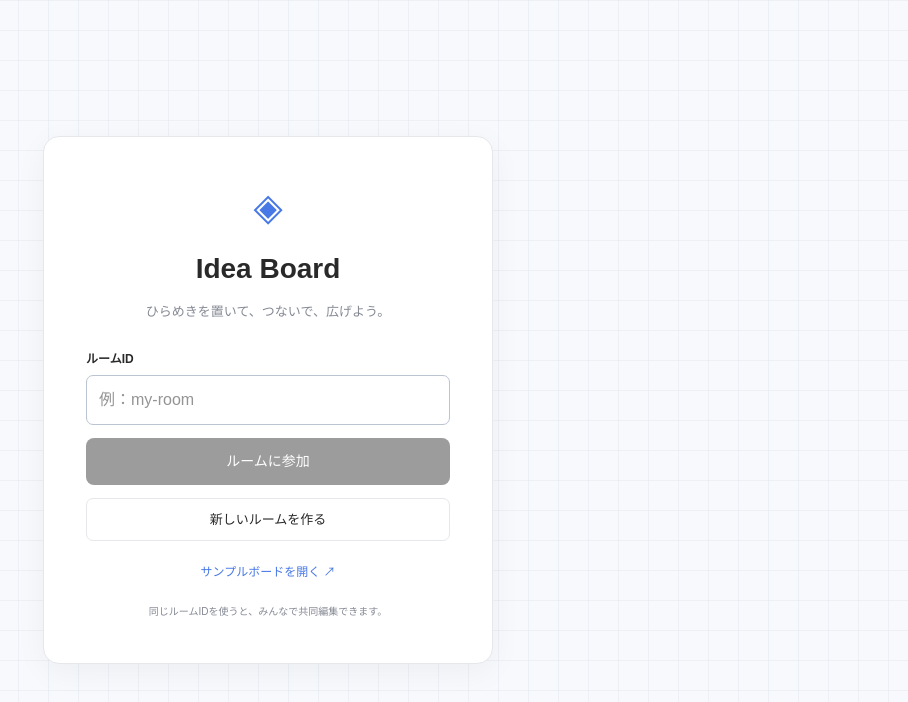
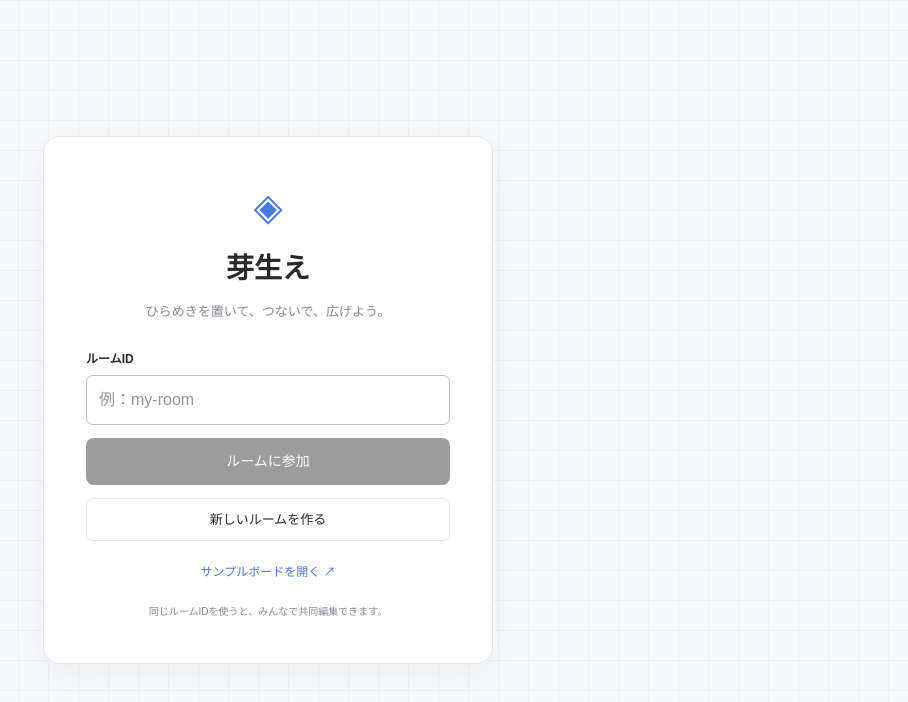
Before and after one commit to jphacks/ng_2617, a Next.js app: page / in a window 1280 px wide. Shown: the top 702 px of the page, without its empty margins (372-1280 px from the left). Built offline with nearby package versions, Linux system fonts and the light colour scheme.

Commit message:
アプリ名を「芽生え」に変更

```diff
--- a/src/app/layout.tsx
+++ b/src/app/layout.tsx
@@ -13,7 +13,8 @@ const geistMono = Geist_Mono({
 });
 
 export const metadata: Metadata = {
-  title: "Idea Board — 共同編集ボード",
+  title: "芽生え — 共同編集ボード",
+  applicationName: "芽生え",
   description: "ひらめきを置いて、つないで、広げる共同編集ボード。",
 };
 
--- a/src/app/page.tsx
+++ b/src/app/page.tsx
@@ -10,7 +10,7 @@ export default function Home() {
   const [roomId, setRoomId] = useState('');
   const router = useRouter();
   return <main className="room-entry"><section className="entry-card">
-    <div className="entry-symbol" aria-hidden="true">◈</div><h1>Idea Board</h1>
+    <div className="entry-symbol" aria-hidden="true">◈</div><h1>芽生え</h1>
     <p>ひらめきを置いて、つないで、広げよう。</p>
     <form onSubmit={event => { event.preventDefault(); if (roomId.trim()) router.push(`/room/${encodeURIComponent(roomId.trim())}`); }}>
       <label htmlFor="room-id">ルームID</label>
--- a/src/client/board-file.ts
+++ b/src/client/board-file.ts
@@ -31,7 +31,7 @@ export async function readBoardFile(file: Pick<File, 'size' | 'text'>): Promise<
 
 export function downloadBoardJson(board: Board): void {
   downloadBlob(new Blob([JSON.stringify(createBoardFile(board))], { type: 'application/json;charset=utf-8' }),
-    `brainstorm-board-${timestamp()}.json`);
+    `芽生え-${timestamp()}.json`);
 }
 
 export function downloadBlob(blob: Blob, filename: string): void {
--- a/src/client/board-svg.ts
+++ b/src/client/board-svg.ts
@@ -63,7 +63,7 @@ function outside(point: Point, anchor: Anchor): Point {
 }
 export function createBoardSvg(board: Board): string {
   createBoardFile(board); // JSONと同じモデル・参照・座標の検証を使う。
-  if (!board.cards.length) return '<svg xmlns="http://www.w3.org/2000/svg" width="400" height="200" viewBox="0 0 400 200"><rect width="100%" height="100%" fill="#fff"/><text x="30" y="60" font-family="sans-serif" font-size="18">空のボード</text></svg>';
+  if (!board.cards.length) return '<svg xmlns="http://www.w3.org/2000/svg" width="400" height="200" viewBox="0 0 400 200"><title>芽生え — ボード</title><rect width="100%" height="100%" fill="#fff"/><text x="30" y="60" font-family="sans-serif" font-size="18">空のボード</text></svg>';
   const points: Point[] = board.cards.flatMap(card => [card.position,
     { x: card.position.x + card.shape.width, y: card.position.y + card.shape.height }]);
   const arrows = board.arrows.map(arrow => {
@@ -80,11 +80,11 @@ export function createBoardSvg(board: Board): string {
   const height = Math.max(...points.map(point => point.y)) + MARGIN - minY;
   return `<?xml version="1.0" encoding="UTF-8"?>
 <svg xmlns="http://www.w3.org/2000/svg" width="${width}" height="${height}" viewBox="${minX} ${minY} ${width} ${height}">
-<title>ブレインストーミングボード</title><desc>確定済みのカードと矢印を出力したボード</desc>
+<title>芽生え — ボード</title><desc>確定済みのカードと矢印を出力したボード</desc>
 <defs><marker id="arrowhead" markerWidth="10" markerHeight="8" refX="9" refY="4" orient="auto"><path d="M0,0 L10,4 L0,8 Z" fill="#64748b"/></marker></defs>
 <rect x="${minX}" y="${minY}" width="${width}" height="${height}" fill="#fff"/>
 <g>${arrows}</g><g>${[...board.cards].sort((a, b) => a.position.z - b.position.z).map(card => renderCard(board, card)).join('')}</g></svg>`;
 }
 export function downloadBoardSvg(board: Board): void {
-  downloadBlob(new Blob([createBoardSvg(board)], { type: 'image/svg+xml;charset=utf-8' }), `brainstorm-board-${timestamp()}.svg`);
+  downloadBlob(new Blob([createBoardSvg(board)], { type: 'image/svg+xml;charset=utf-8' }), `芽生え-${timestamp()}.svg`);
 }
--- a/src/components/Board.tsx
+++ b/src/components/Board.tsx
@@ -307,7 +307,7 @@ function BoardCanvas({ client, state }: { client: BoardClient; state: BoardClien
       </ReactFlow>}
       {!board && <div className="board-loading" role="status">{state.status === 'offline' ? 'ボードに接続できませんでした' : 'ボードを読み込み中…'}</div>}
       {ready && board && !board.cards.length && <div className="empty-board"><b>最初のアイデアを置いてみましょう</b><p>左の「付箋を追加」から配置できます。</p></div>}
-      <header className="board-brand panel"><Link href="/" onNavigate={() => client.leave()} aria-label="ルーム一覧へ">◈</Link><div><strong>Idea Board</strong><small>ルーム：{state.identity.boardId}</small></div>
+      <header className="board-brand panel"><Link href="/" onNavigate={() => client.leave()} aria-label="ルーム一覧へ">◈</Link><div><strong>芽生え</strong><small>ルーム：{state.identity.boardId}</small></div>
         <span className={`connection-dot ${ready ? 'connected' : ''}`} title={ready ? '同期中' : '未接続'} />
       </header>
       <nav className="board-toolbar panel" aria-label="ボードのツール">
--- a/src/components/MatchingGame.tsx
+++ b/src/components/MatchingGame.tsx
@@ -48,7 +48,7 @@ export function MatchingGame({ client, state }: { client: BoardClient; state: Bo
   return <main className="matching-screen">
     <header className="matching-header">
       <div className="matching-brand"><Link href="/" aria-label="ルーム一覧へ" onNavigate={client.leave}>◈</Link>
-        <div><strong>Idea Board <span>神経衰弱</span></strong><small>ルーム：{state.identity.boardId}</small></div>
+        <div><strong>芽生え <span>神経衰弱</span></strong><small>ルーム：{state.identity.boardId}</small></div>
       </div>
       <div className="matching-stage" role="status" aria-live="polite">{stage}</div>
       <div className="matching-header-actions">
```
Also changed, not shown: 2 other files (tests, documents, lock files or other folders).
